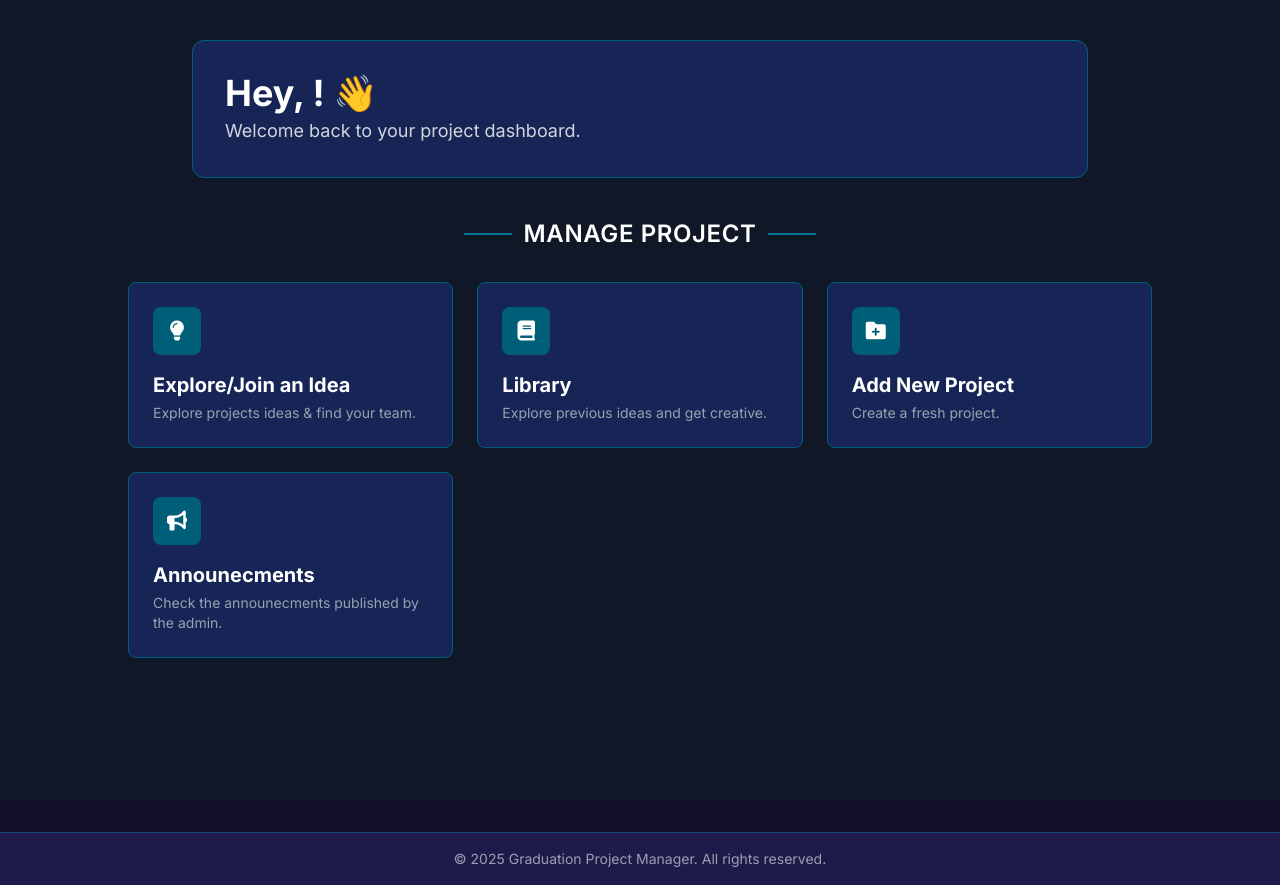
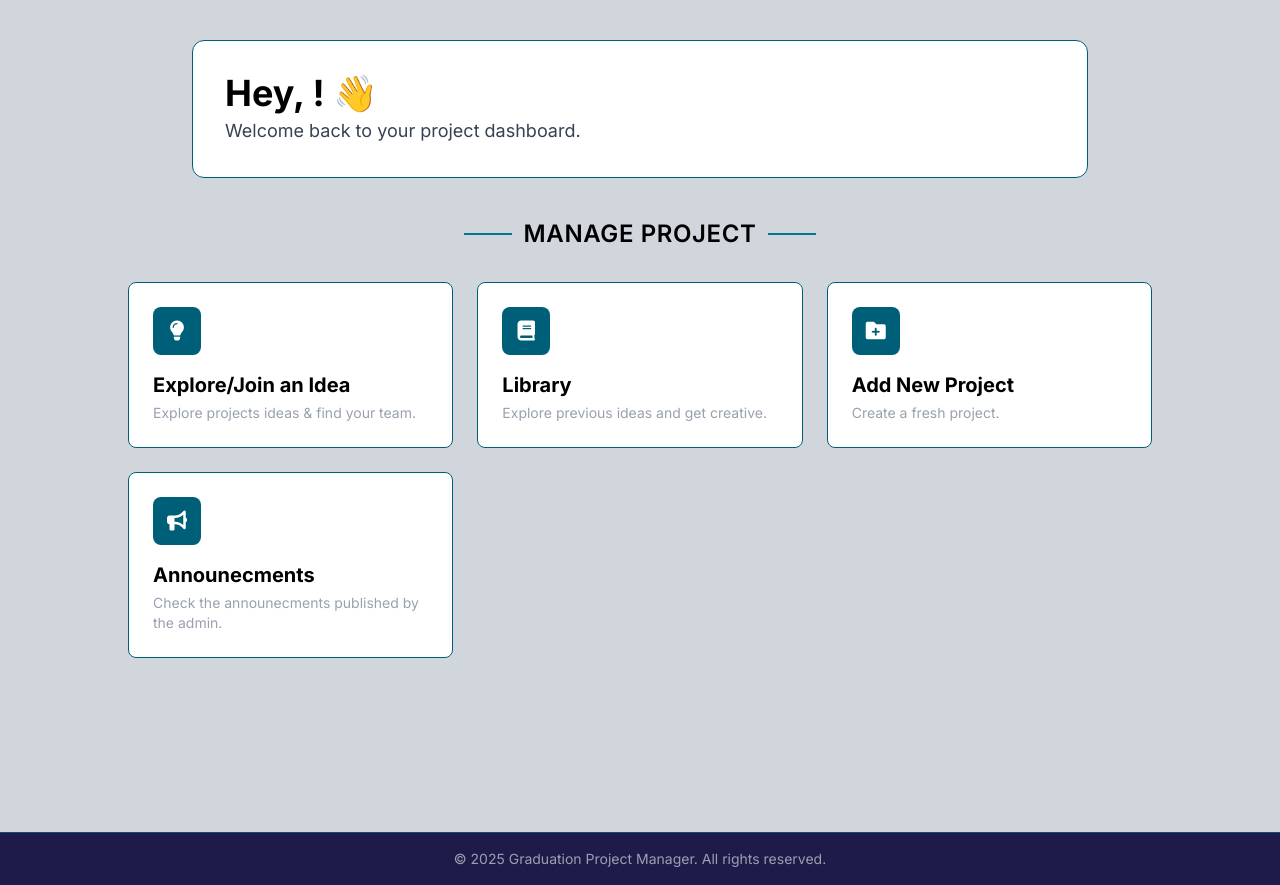
Before and after one commit to Mazenbimbo/Graduation-Project-Manager, a Python web app: template templates/home.html in a window 1280 px wide. Shown: the part 65-950 px from the top of the page. Run offline with Jinja, Linux system fonts and the light colour scheme; the template is opened without the code that fills it, so the values that code supplies are empty.

Commit message:
Partially changed the colors

```diff
--- a/static/css/output.css
+++ b/static/css/output.css
@@ -35,6 +35,7 @@
     --color-cyan-700: oklch(52% 0.105 223.128);
     --color-cyan-800: oklch(45% 0.085 224.283);
     --color-cyan-900: oklch(39.8% 0.07 227.392);
+    --color-blue-300: oklch(80.9% 0.105 251.813);
     --color-blue-400: oklch(70.7% 0.165 254.624);
     --color-blue-500: oklch(62.3% 0.214 259.815);
     --color-blue-600: oklch(54.6% 0.245 262.881);
@@ -935,6 +1001,12 @@
   .bg-gray-200 {
     background-color: var(--color-gray-200);
   }
+  .bg-gray-300 {
+    background-color: var(--color-gray-300);
+  }
+  .bg-gray-400 {
+    background-color: var(--color-gray-400);
+  }
   .bg-gray-700 {
     background-color: var(--color-gray-700);
   }
@@ -1387,6 +1490,11 @@
       padding-block: calc(var(--spacing) * 1);
     }
   }
+  .file\:text-black {
+    &::file-selector-button {
+      color: var(--color-black);
+    }
+  }
   .file\:text-white {
     &::file-selector-button {
       color: var(--color-white);
@@ -1930,6 +2045,11 @@
   syntax: "*";
   inherits: false;
   initial-value: 0 0 #0000;
+}
+@property --tw-outline-style {
+  syntax: "*";
+  inherits: false;
+  initial-value: solid;
 }
 @property --tw-blur {
   syntax: "*";
@@ -2024,6 +2144,7 @@
       --tw-ring-offset-width: 0px;
       --tw-ring-offset-color: #fff;
       --tw-ring-offset-shadow: 0 0 #0000;
+      --tw-outline-style: solid;
       --tw-blur: initial;
       --tw-brightness: initial;
       --tw-contrast: initial;
--- a/templates/base.html
+++ b/templates/base.html
@@ -20,7 +20,7 @@
         }
     </style>
 </head>
-<body class="bg-[#12102B] text-white min-h-screen flex flex-col">
+<body class="bg-gray-300 text-white min-h-screen flex flex-col">
 
 <!-- Navigation Bar -->
 <nav class="bg-[#1e1b4b] border-b border-cyan-500/30 shadow-lg">
--- a/templates/home.html
+++ b/templates/home.html
@@ -4,14 +4,14 @@
 
 {% block body %}
 
-<div class="min-h-screen bg-gray-900 py-10 px-4">
+<div class="min-h-screen bg-gray-300 py-10 px-4">
   <!-- Welcome Section -->
   <div class="max-w-4xl mx-auto mb-10">
-    <div class="bg-blue-950 rounded-xl border border-cyan-800 p-6 md:p-8">
-      <h1 class="text-3xl md:text-4xl font-bold text-white">
+    <div class="bg-white rounded-xl border border-cyan-800 p-6 md:p-8">
+      <h1 class="text-3xl md:text-4xl font-bold text-black">
         Hey, {{ data['name']|title }}! 👋
       </h1>
-      <p class="text-gray-300 text-lg mt-1">Welcome back to your project dashboard.</p>
+      <p class="text-gray-700 text-lg mt-1">Welcome back to your project dashboard.</p>
     </div>
   </div>
 
@@ -19,7 +19,7 @@
   <div class="max-w-5xl mx-auto mb-8">
     <div class="flex items-center justify-center space-x-3">
       <div class="h-0.5 w-12 bg-cyan-700"></div>
-      <h2 class="text-2xl font-semibold text-white uppercase tracking-wide">Manage Project</h2>
+      <h2 class="text-2xl font-semibold text-black uppercase tracking-wide">Manage Project</h2>
       <div class="h-0.5 w-12 bg-cyan-700"></div>
     </div>
   </div>
@@ -30,31 +30,31 @@
 
       <!-- Idea List Card -->
       <a href="{{url_for('ideas')}}"
-         class="block bg-blue-950 rounded-lg border border-cyan-800 hover:border-cyan-500 transition-colors duration-200 p-6">
+         class="block bg-white rounded-lg border border-cyan-800 hover:border-cyan-500 transition-colors duration-200 p-6">
         <div class="w-12 h-12 bg-cyan-800 rounded-lg flex items-center justify-center mb-4">
           <i class="fas fa-lightbulb text-xl text-white"></i>
         </div>
-        <h3 class="text-xl font-bold text-white mb-1">Explore/Join an Idea</h3>
+        <h3 class="text-xl font-bold text-black mb-1">Explore/Join an Idea</h3>
         <p class="text-gray-400 text-sm">Explore projects ideas & find your team.</p>
       </a>
 
       <!-- Projects List Card -->
       <a href="{{ url_for('projects') }}"
-         class="block bg-blue-950 rounded-lg border border-cyan-800 hover:border-cyan-500 transition-colors duration-200 p-6">
+         class="block bg-white rounded-lg border border-cyan-800 hover:border-cyan-500 transition-colors duration-200 p-6">
         <div class="w-12 h-12 bg-cyan-800 rounded-lg flex items-center justify-center mb-4">
           <i class="fas fa-book text-xl text-white"></i>
         </div>
-        <h3 class="text-xl font-bold text-white mb-1">Library</h3>
+        <h3 class="text-xl font-bold text-black mb-1">Library</h3>
         <p class="text-gray-400 text-sm">Explore previous ideas and get creative.</p>
       </a>
       {% if not data['in_team'] %}
             <!-- Add New Project Card -->
       <a href="{{ url_for('new_project') }}"
-         class="block bg-blue-950 rounded-lg border border-cyan-800 hover:border-cyan-500 transition-colors duration-200 p-6">
+         class="block bg-white rounded-lg border border-cyan-800 hover:border-cyan-500 transition-colors duration-200 p-6">
         <div class="w-12 h-12 bg-cyan-800 rounded-lg flex items-center justify-center mb-4">
           <i class="fas fa-folder-plus text-xl text-white"></i>
         </div>
-        <h3 class="text-xl font-bold text-white mb-1">Add New Project</h3>
+        <h3 class="text-xl font-bold text-black mb-1">Add New Project</h3>
         <p class="text-gray-400 text-sm">Create a fresh project.</p>
       </a>
       {% endif %}
@@ -63,11 +63,11 @@
       {% if project != "" and project.get_members()|length < 6 %}
       <!-- Choose Teammate Card -->
       <a href="{{ url_for('friends') }}"
-         class="block bg-blue-950 rounded-lg border border-cyan-800 hover:border-cyan-500 transition-colors duration-200 p-6">
+         class="block bg-white rounded-lg border border-cyan-800 hover:border-cyan-500 transition-colors duration-200 p-6">
         <div class="w-12 h-12 bg-cyan-800 rounded-lg flex items-center justify-center mb-4">
           <i class="fas fa-user-plus text-xl text-white"></i>
         </div>
-        <h3 class="text-xl font-bold text-white mb-1">Invite Friends</h3>
+        <h3 class="text-xl font-bold text-black mb-1">Invite Friends</h3>
         <p class="text-gray-400 text-sm">Invite friends to join your team.</p>
       </a>
       {% endif %}
@@ -75,42 +75,42 @@
       {% if project != "" and (not project.doctor or not project.assistant) %}
       <!-- Choose a supervisor Card -->
       <a href="{{ url_for('supervisors') }}"
-         class="block bg-blue-950 rounded-lg border border-cyan-800 hover:border-cyan-500 transition-colors duration-200 p-6">
+         class="block bg-white rounded-lg border border-cyan-800 hover:border-cyan-500 transition-colors duration-200 p-6">
         <div class="w-12 h-12 bg-cyan-800 rounded-lg flex items-center justify-center mb-4">
           <i class="fas fa-user-plus text-xl text-white"></i>
         </div>
-        <h3 class="text-xl font-bold text-white mb-1">Choose Supervisor</h3>
+        <h3 class="text-xl font-bold text-black mb-1">Choose Supervisor</h3>
         <p class="text-gray-400 text-sm">Invite or select supervisors.</p>
       </a>
       {% endif %}
 
       <!-- My Project -->
       <a href="/project/{{data['project_id']}}"
-         class="block bg-blue-950 rounded-lg border border-cyan-800 hover:border-cyan-500 transition-colors duration-200 p-6">
+         class="block bg-white rounded-lg border border-cyan-800 hover:border-cyan-500 transition-colors duration-200 p-6">
         <div class="w-12 h-12 bg-cyan-800 rounded-lg flex items-center justify-center mb-4">
           <i class="fas fa-diagram-project text-xl text-white"></i>
         </div>
-        <h3 class="text-xl font-bold text-white mb-1">My Project</h3>
+        <h3 class="text-xl font-bold text-black mb-1">My Project</h3>
         <p class="text-gray-400 text-sm">View your project's details</p>
       </a>
 
       <!-- My Tasks -->
       <a href="{{ url_for('todo') }}"
-         class="block bg-blue-950 rounded-lg border border-cyan-800 hover:border-cyan-500 transition-colors duration-200 p-6">
+         class="block bg-white rounded-lg border border-cyan-800 hover:border-cyan-500 transition-colors duration-200 p-6">
         <div class="w-12 h-12 bg-cyan-800 rounded-lg flex items-center justify-center mb-4">
           <i class="fas fa-list-check text-xl text-white"></i>
         </div>
-        <h3 class="text-xl font-bold text-white mb-1">My Tasks</h3>
+        <h3 class="text-xl font-bold text-black mb-1">My Tasks</h3>
         <p class="text-gray-400 text-sm">Check your project tasks or add new ones.</p>
       </a>
 
       {% if project != "" and (project.doctor or project.assistant) %}
       <a href="/my_meetings"
-         class="block bg-blue-950 rounded-lg border border-cyan-800 hover:border-cyan-500 transition-colors duration-200 p-6">
+         class="block bg-white rounded-lg border border-cyan-800 hover:border-cyan-500 transition-colors duration-200 p-6">
         <div class="w-12 h-12 bg-cyan-800 rounded-lg flex items-center justify-center mb-4">
           <i class="fas fa-calendar-check text-xl text-white"></i>
         </div>
-        <h3 class="text-xl font-bold text-white mb-1">My Meetings</h3>
+        <h3 class="text-xl font-bold text-black mb-1">My Meetings</h3>
         <p class="text-gray-400 text-sm">View your scheduled meetings</p>
       </a>
       {% endif %}
@@ -120,11 +120,11 @@
 
       <!-- Announecments -->
       <a href="{{url_for('announecments')}}"
-         class="block bg-blue-950 rounded-lg border border-cyan-800 hover:border-cyan-500 transition-colors duration-200 p-6">
+         class="block bg-white rounded-lg border border-cyan-800 hover:border-cyan-500 transition-colors duration-200 p-6">
         <div class="w-12 h-12 bg-cyan-800 rounded-lg flex items-center justify-center mb-4">
           <i class="fas fa-bullhorn text-xl text-white"></i>
         </div>
-        <h3 class="text-xl font-bold text-white mb-1">Announecments</h3>
+        <h3 class="text-xl font-bold text-black mb-1">Announecments</h3>
         <p class="text-gray-400 text-sm">Check the announecments published by the admin.</p>
       </a>
     </div>
--- a/templates/new_user_base.html
+++ b/templates/new_user_base.html
@@ -20,7 +20,7 @@
         }
     </style>
 </head>
-<body class="bg-[#12102B] text-white min-h-screen flex flex-col">
+<body class="bg-gray-300 text-white min-h-screen flex flex-col">
 
     <!-- Navigation Bar -->
     <nav class="bg-[#1e1b4b] border-b border-cyan-500/30 shadow-lg">
```
Also changed, not shown: other parts of static/css/output.css (+103 -0 lines), templates/homepage.html (+19 -19 lines), templates/new_project.html (+12 -12 lines), templates/project_details.html (+25 -25 lines).
